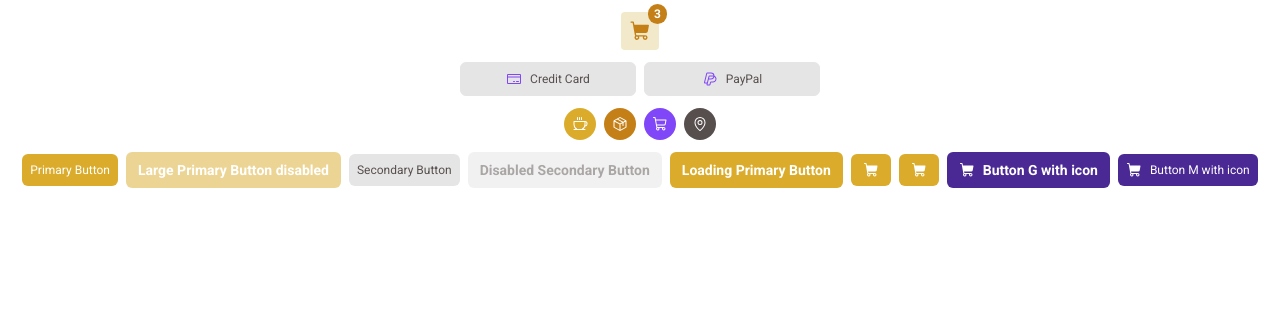
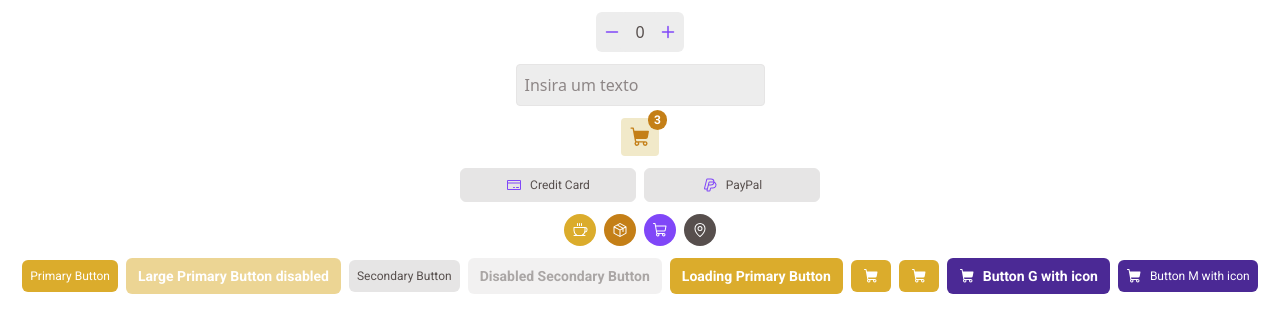
Before and after one commit to IlnaraAckermann/coffee-delivery, a React (Vite) app: page / in a window 1280 px wide. Shown: the top 332 px of the page. Built offline with nearby package versions, Linux system fonts and the light colour scheme.

Commit message:
feat: add Input and InputNumber components, integrate into App component, and enhance SelectGroup functionality

```diff
--- a/src/App.tsx
+++ b/src/App.tsx
@@ -4,6 +4,8 @@ import { Flex } from "./components/Flex";
 import { Tag } from "./components/Tag";
 import { GroupSelect } from "./components/SelectGroup";
 import Cart from "./components/Cart";
+import { Input } from "./components/Input";
+import { InputNumber } from "./components/InputNumber";
 
 function App() {
 	return (
@@ -14,7 +16,9 @@ function App() {
 			alignItems="center"
 			justifyContent="center"
 		>
-			<Cart	numberOfItems={3} />
+			<InputNumber />
+			<Input placeholder="Insira um texto" />
+			<Cart numberOfItems={3} />
 			<Flex
 				gap="md"
 				alignItems="center"
--- /dev/null
+++ b/src/components/Input/index.tsx
@@ -0,0 +1,21 @@
+import { useRef } from "react";
+
+interface InputProps extends React.InputHTMLAttributes<HTMLInputElement> {
+	className?: string;
+}
+
+export const Input = ({ className, ...props }: InputProps) => {
+	const inputRef = useRef<HTMLInputElement>(null);
+
+	const value = inputRef.current?.value;
+
+	return (
+		<input
+			ref={inputRef}
+			className={`p-2 border border-base-button bg-base-input rounded placeholder-base-label focus:outline-none focus:ring-1 focus:ring-yellow
+        ${value ? "ring-1 ring-yellow-dark" : ""} ${className}
+        `}
+			{...props}
+		/>
+	);
+};
--- /dev/null
+++ b/src/components/InputNumber/index.tsx
@@ -0,0 +1,60 @@
+import { MinusIcon, PlusIcon } from "@phosphor-icons/react";
+import { Flex } from "../Flex";
+import React from "react";
+
+interface InputNumberProps extends React.InputHTMLAttributes<HTMLInputElement> {
+	className?: string;
+}
+
+export const InputNumber = ({ className, ...props }: InputNumberProps) => {
+	const inputRef = React.useRef<HTMLInputElement>(null);
+
+	const handleDecrement = () => {
+		const input = inputRef.current;
+		if (input) {
+			const currentValue = parseInt(input.value) || 0;
+			const step = parseInt(input.step) || 1;
+			input.value = Math.max(0, currentValue - step).toString();
+			input.dispatchEvent(new Event("input", { bubbles: true })); // To trigger any onChange handlers
+		}
+	};
+
+	const handleIncrement = () => {
+		const input = inputRef.current;
+		if (input) {
+			const currentValue = parseInt(input.value) || 0;
+			const step = parseInt(input.step) || 1;
+			input.value = (currentValue + step).toString();
+			input.dispatchEvent(new Event("input", { bubbles: true }));
+		}
+	};
+
+	return (
+		<Flex
+			alignItems="center"
+			className="bg-base-input rounded-md  px-2"
+		>
+			<MinusIcon
+				size={16}
+				weight="bold"
+				className="text-purple cursor-pointer hover:text-purple-dark"
+				onClick={handleDecrement}
+			/>
+			<input
+				type="number"
+				defaultValue={0}
+				className={`no-spinner  w-10 bg-base-input border-none outline-0 rounded-md py-2 text-base-text  text-center ${
+					className ? className : ""
+				} `}
+				{...props}
+				ref={inputRef}
+			/>
+			<PlusIcon
+				size={16}
+				weight="bold"
+				className="text-purple cursor-pointer hover:text-purple-dark"
+				onClick={handleIncrement}
+			/>
+		</Flex>
+	);
+};
--- a/src/components/Select/index.tsx
+++ b/src/components/Select/index.tsx
@@ -7,13 +7,14 @@ interface SelectProps extends React.HTMLAttributes<HTMLInputElement> {
 	iconProps: IconProps;
 	className?: string;
 	label?: string;
-	value?: string;
 	checked?: boolean;
+	value: string;
 	name?: string;
 }
 export const Select = ({
 	iconProps,
 	label = "Select",
+	className,
 	checked,
 	...props
 }: SelectProps) => {
@@ -24,9 +25,9 @@ export const Select = ({
 			alignItems="center"
 			justifyContent="center"
 			onClick={() => inputRef.current?.click()}
-			className={`border border-base-button bg-base-button hover:bg-base-hover  hover:not-:border-base-hover rounded-md px-3 py-2 gap-2 text-purple w-44 cursor-pointer ${
+			className={`border border-base-button bg-base-button hover:bg-base-hover hover:border-base-hover rounded-md px-3 py-2 gap-2 text-purple w-44 cursor-pointer ${
 				checked ? "bg-purple-light! border-purple!" : ""
-			}`}
+			} ${className}`}
 		>
 			<Icon {...iconProps} />
 			<Text
@@ -40,8 +41,8 @@ export const Select = ({
 			<input
 				type="radio"
 				ref={inputRef}
+				checked={checked}
 				{...props}
-				checked={checked}
 				className="hidden"
 			/>
 		</Flex>
--- a/src/components/SelectGroup/index.tsx
+++ b/src/components/SelectGroup/index.tsx
@@ -7,6 +7,7 @@ interface GroupSelectProps {
 	options: { value: string; label: string; iconProps: IconProps }[];
 	name: string;
 	flexDirection?: "row" | "column";
+	value?: string;
 	onChange?: (value: string) => void;
 	defaultValue?: string;
 }
@@ -15,14 +16,20 @@ export const GroupSelect = ({
 	options,
 	name,
 	flexDirection = "row",
+	value,
 	onChange,
 	defaultValue,
 }: GroupSelectProps) => {
-	const [selectedValue, setSelectedValue] = useState(defaultValue || "");
+	const [internalValue, setInternalValue] = useState(defaultValue || "");
 
-	const handleChange = (value: string) => {
-		setSelectedValue(value);
-		onChange?.(value);
+	const selectedValue = value !== undefined ? value : internalValue;
+
+	const handleChange = (event: React.ChangeEvent<HTMLInputElement>) => {
+		const newValue = event.target.value;
+		if (value === undefined) {
+			setInternalValue(newValue);
+		}
+		onChange?.(newValue);
 	};
 
 	return (
@@ -38,7 +45,7 @@ export const GroupSelect = ({
 					value={option.value}
 					name={name}
 					checked={selectedValue === option.value}
-					onChange={() => handleChange(option.value)}
+					onChange={handleChange}
 				/>
 			))}
 		</Flex>
--- a/src/index.css
+++ b/src/index.css
@@ -24,3 +24,15 @@
   --font-roboto: 'Roboto', sans-serif;
 
 }
+
+@layer components {
+  .no-spinner {
+    -moz-appearance: textfield;
+  }
+
+  .no-spinner::-webkit-outer-spin-button,
+  .no-spinner::-webkit-inner-spin-button {
+    margin: 0;
+    -webkit-appearance: none;
+  }
+}
```
